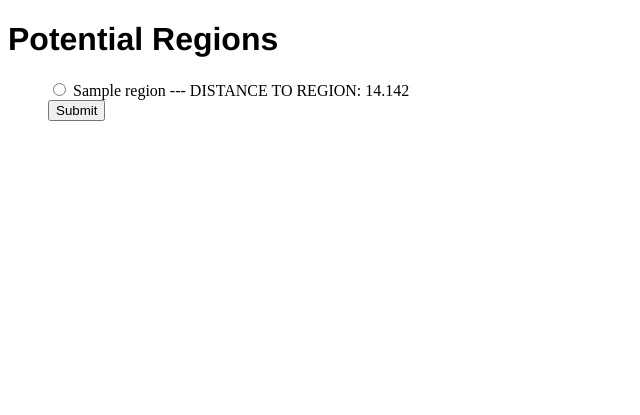
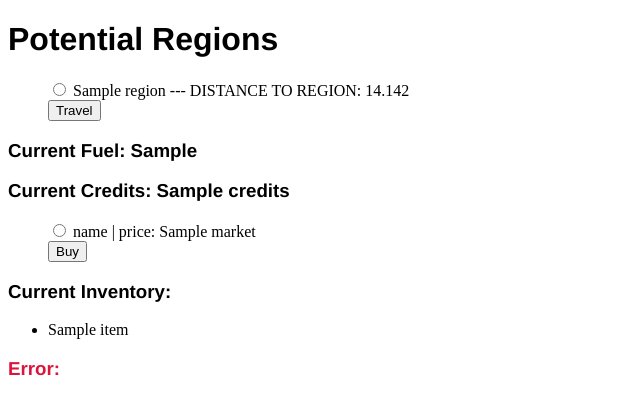
Before and after one commit to sauravghosal/spacetrader_brogrammers, a Flask app: template templates/regions.html in a window 1280 px wide. Shown: the top 415 px of the page, without its empty margins (0-640 px from the left). Run offline with Flask 2, Linux system fonts and the light colour scheme; the template is opened without the code that fills it: most values are stand-ins (such as "Sample title", 1, 10 or a date in 2020); some libraries are stand-ins or nearby versions.

Commit message:
m5 FINALLY DONE

```diff
--- a/Ship.py
+++ b/Ship.py
@@ -9,6 +9,8 @@
 
     def __init__(self):
         self.type = random.randint(0, len(self.names))
-        self.cargo_space = 20
+        self.cargo_space = 5
         self.fuel_capacity = 100
+        self.current_fuel = self.fuel_capacity
         self.health = 100
+        self.inventory = []
--- a/player.py
+++ b/player.py
@@ -3,6 +3,7 @@
 
 from flask_wtf import FlaskForm
 from wtforms import SubmitField, StringField, RadioField, IntegerField
+from Ship import Ship
 
 
 class Player:
@@ -16,6 +17,7 @@
         self.engineer = engineer
         self.credits = credits
         self.name = name
+        self.ship = Ship()
 
     def checkPoints(self):
         return self.pilot + self.merchant + self.fighter + self.engineer <= self.skill_level
--- a/templates/regions.html
+++ b/templates/regions.html
@@ -26,12 +26,44 @@
             region
           }}
           --- DISTANCE TO REGION:
-          {{ (((game.curr_region.x - region.x) ** 2 + (game.curr_region.y - region.y) ** 2) ** 0.5) |round(3) }}
+          {{ (((game.curr_region.x_coord - region.x_coord) ** 2 + (game.curr_region.y_coord - region.y_coord) ** 2) ** 0.5) |round(3) }}
           <br />
           {% endfor %}
-          <input type="submit" ></input>
+          <input type="submit" value="Travel"></input>
         </ul>
       </form>
     </div>
+    <h3> Current Fuel: {{ game.player.ship.current_fuel }} </h3>
+    <h3> Current Credits: {{ game.player.credits }} </h3>
+    <form method="POST">
+      <ul>
+        {% for key in game.curr_region.market.keys() %}
+        <input
+          type="radio"
+          name="market"
+          value="{{key}}"
+        />
+        {{
+          key
+        }} |
+        price: {{ game.curr_region.market.get(key) }}
+        <br />
+        {% endfor %}
+        <input type="submit" value="Buy"></input>
+      </ul>
+    </form>
+
+    <h3> Current Inventory: </h3>
+
+    <form method="POST">
+      <ul>
+        {% for item in game.player.ship.inventory %}
+        <li>
+          {{ item }}
+        </li>
+        {% endfor %}
+      </ul>
+    </form>
+    <h3 style=color:crimson> Error: {{ error }} </h3>
   </body>
 </html>
```
